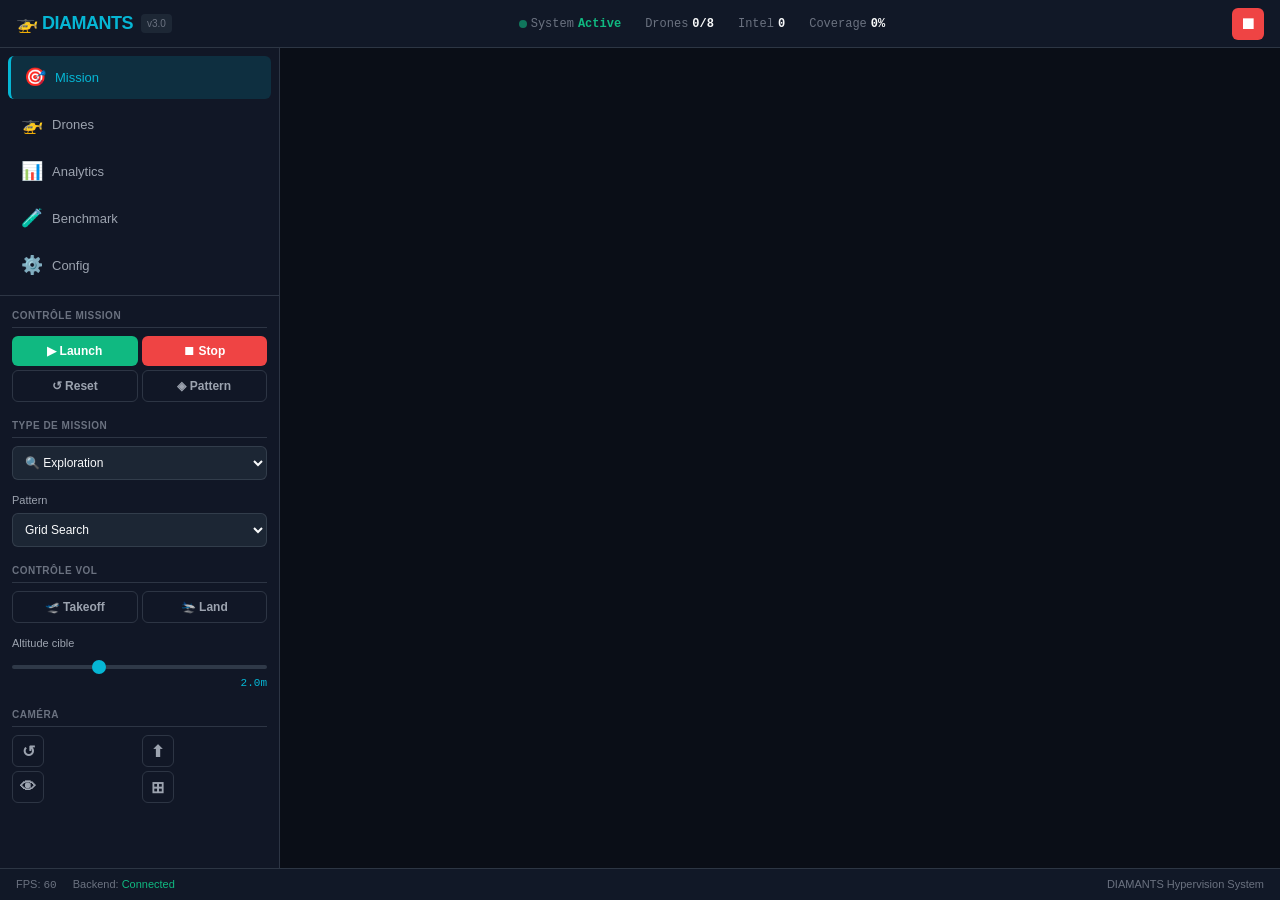
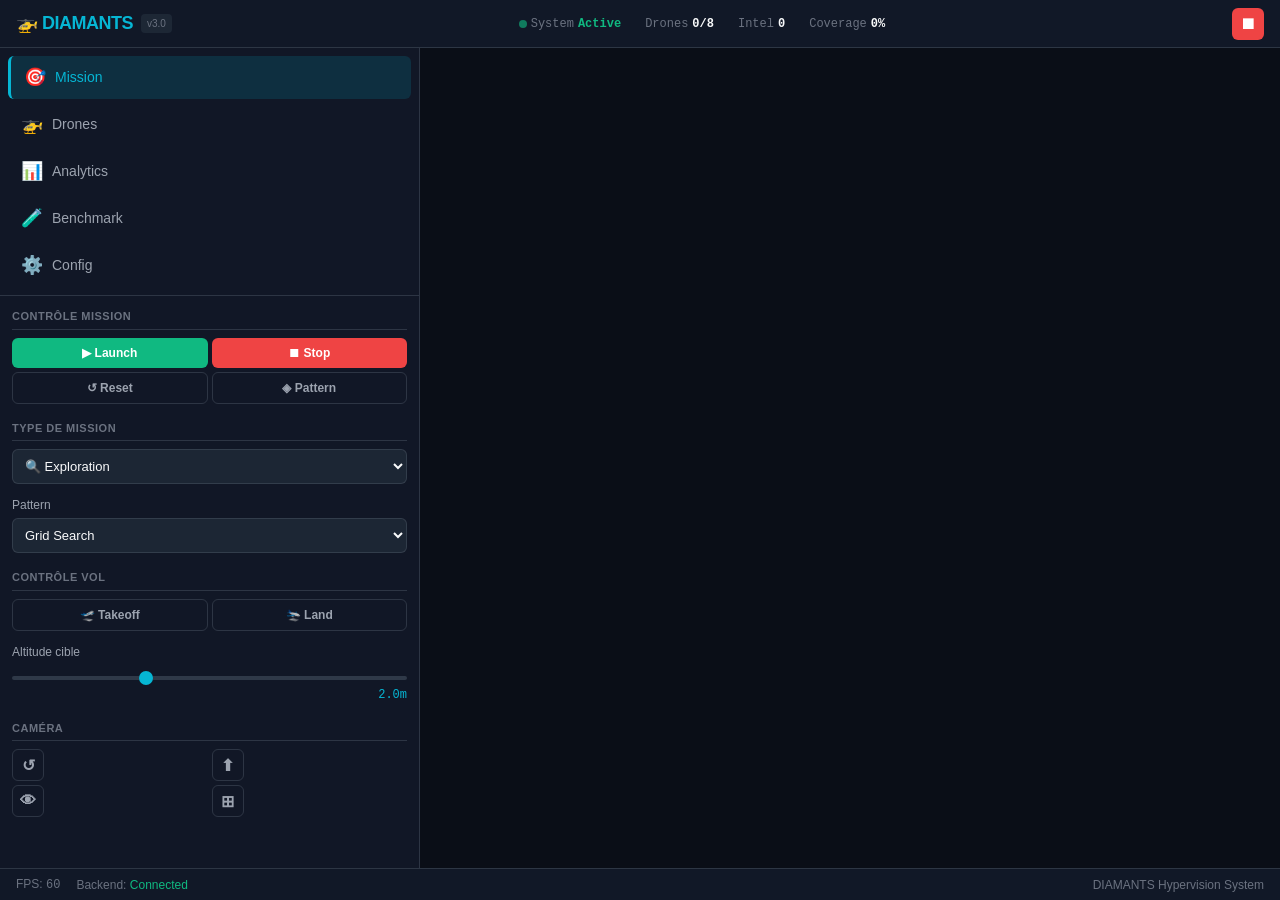

Bring the public repo in line with the app

--- a/DIAMANTS_FRONTEND/Mission_system/styles/diamants-ui.css
+++ b/DIAMANTS_FRONTEND/Mission_system/styles/diamants-ui.css
@@ -56,7 +56,7 @@
     --font-sans: 'Inter', -apple-system, BlinkMacSystemFont, sans-serif;
     
     /* Layout */
-    --sidebar-width: 280px;
+    --sidebar-width: 420px;
     --sidebar-collapsed: 60px;
     --header-height: 48px;
     --footer-height: 32px;
@@ -81,7 +81,7 @@ html, body {
     height: 100vh;
     overflow: hidden;
     font-family: var(--font-sans);
-    font-size: 13px;
+    font-size: 14px;
     line-height: 1.5;
     color: var(--text-primary);
     background: var(--bg-primary);
@@ -276,7 +276,7 @@ html, body {
 }
 
 .panel-section-title {
-    font-size: 10px;
+    font-size: 11px;
     font-weight: 600;
     text-transform: uppercase;
     letter-spacing: 0.5px;
@@ -417,7 +417,7 @@ html, body {
 }
 
 .metric-label {
-    font-size: 10px;
+    font-size: 11px;
     color: var(--text-muted);
     text-transform: uppercase;
     letter-spacing: 0.5px;
@@ -486,19 +486,154 @@ html, body {
 .drone-status-dot.warning { background: var(--accent-warning); }
 .drone-status-dot.error { background: var(--accent-danger); }
 
+/* ═══════════════════════════════════════════════════════════
+   AUTONOMY SLIDER — Centralisé ↔ Distribué
+   ═══════════════════════════════════════════════════════════ */
+.autonomy-slider-container {
+    padding: 4px 0;
+}
+.autonomy-labels {
+    display: flex;
+    justify-content: space-between;
+    font-size: 9px;
+    font-weight: 700;
+    letter-spacing: 0.5px;
+    margin-bottom: 6px;
+}
+.autonomy-label-left {
+    color: #00BFFF;
+}
+.autonomy-label-right {
+    color: #00FF88;
+}
+.autonomy-slider {
+    -webkit-appearance: none;
+    appearance: none;
+    width: 100%;
+    height: 6px;
+    border-radius: 3px;
+    outline: none;
+    cursor: pointer;
+    background: linear-gradient(to right, #00BFFF 0%, #00BFFF var(--autonomy-pct, 0%), #1a2a3a var(--autonomy-pct, 0%), #1a2a3a 100%);
+    border: 1px solid rgba(255, 255, 255, 0.1);
+    transition: background 0.1s;
+}
+.autonomy-slider::-webkit-slider-thumb {
+    -webkit-appearance: none;
+    appearance: none;
+    width: 18px;
+    height: 18px;
+    border-radius: 50%;
+    cursor: pointer;
+    border: 2px solid #fff;
+    box-shadow: 0 0 8px rgba(0, 191, 255, 0.5);
+    transition: background 0.3s, box-shadow 0.3s;
+    background: #00BFFF;
+}
+.autonomy-slider::-moz-range-thumb {
+    width: 18px;
+    height: 18px;
+    border-radius: 50%;
+    cursor: pointer;
+    border: 2px solid #fff;
+    box-shadow: 0 0 8px rgba(0, 191, 255, 0.5);
+    transition: background 0.3s, box-shadow 0.3s;
+    background: #00BFFF;
+}
+/* Dynamic thumb color based on data-level attribute */
+.autonomy-slider[data-level="low"]::-webkit-slider-thumb {
+    background: #00BFFF;
+    box-shadow: 0 0 8px rgba(0, 191, 255, 0.5);
+}
+.autonomy-slider[data-level="mid"]::-webkit-slider-thumb {
+    background: #66DDAA;
+    box-shadow: 0 0 8px rgba(102, 221, 170, 0.5);
+}
+.autonomy-slider[data-level="high"]::-webkit-slider-thumb {
+    background: #00FF88;
+    box-shadow: 0 0 8px rgba(0, 255, 136, 0.5);
+}
+.autonomy-slider[data-level="low"]::-moz-range-thumb {
+    background: #00BFFF;
+    box-shadow: 0 0 8px rgba(0, 191, 255, 0.5);
+}
+.autonomy-slider[data-level="mid"]::-moz-range-thumb {
+    background: #66DDAA;
+    box-shadow: 0 0 8px rgba(102, 221, 170, 0.5);
+}
+.autonomy-slider[data-level="high"]::-moz-range-thumb {
+    background: #00FF88;
+    box-shadow: 0 0 8px rgba(0, 255, 136, 0.5);
+}
+.autonomy-value-row {
+    display: flex;
+    align-items: center;
+    gap: 6px;
+    margin-top: 8px;
+    font-size: 12px;
+}
+.autonomy-icon {
+    font-size: 16px;
+}
+.autonomy-value {
+    font-family: 'JetBrains Mono', monospace;
+    font-weight: 700;
+    min-width: 32px;
+}
+.autonomy-mode {
+    font-size: 11px;
+    font-weight: 600;
+    color: var(--text-secondary);
+}
+.autonomy-description {
+    font-size: 10px;
+    color: var(--text-muted);
+    margin-top: 4px;
+    line-height: 1.4;
+    font-style: italic;
+}
+
+/* Real agent indicator */
+.drone-item.real-agent {
+    border-left: 2px solid #00BFFF;
+    padding-left: 6px;
+}
+.drone-source-tag {
+    font-size: 10px;
+    font-weight: 700;
+    padding: 1px 4px;
+    border-radius: 3px;
+    vertical-align: middle;
+    margin-left: 4px;
+}
+.drone-source-tag.real {
+    background: rgba(0, 191, 255, 0.25);
+    color: #00BFFF;
+    border: 1px solid rgba(0, 191, 255, 0.4);
+}
+.drone-source-tag.agent {
+    background: rgba(0, 255, 136, 0.2);
+    color: #00FF88;
+    border: 1px solid rgba(0, 255, 136, 0.4);
+}
+.drone-item.agent-driven {
+    border-left: 2px solid #00FF88;
+    padding-left: 6px;
+}
+
 .drone-info {
     flex: 1;
     min-width: 0;
 }
 
 .drone-name {
-    font-size: 12px;
+    font-size: 13px;
     font-weight: 600;
     color: var(--text-primary);
 }
 
 .drone-state {
-    font-size: 10px;
+    font-size: 11px;
     color: var(--text-muted);
     font-family: var(--font-mono);
 }
@@ -512,7 +647,7 @@ html, body {
 
 .form-label {
     display: block;
-    font-size: 11px;
+    font-size: 12px;
     font-weight: 500;
     color: var(--text-secondary);
     margin-bottom: var(--space-xs);
@@ -526,7 +661,7 @@ html, body {
     border: 1px solid var(--border-color);
     border-radius: 6px;
     color: var(--text-primary);
-    font-size: 12px;
+    font-size: 13px;
     font-family: inherit;
     transition: border-color var(--transition-fast);
 }
@@ -556,7 +691,7 @@ html, body {
 }
 
 .range-value {
-    font-size: 11px;
+    font-size: 12px;
     font-family: var(--font-mono);
     color: var(--accent-primary);
     text-align: right;
@@ -612,7 +747,7 @@ html, body {
     padding: 0 var(--space-lg);
     background: var(--bg-secondary);
     border-top: 1px solid var(--border-color);
-    font-size: 11px;
+    font-size: 12px;
     color: var(--text-muted);
 }
 
